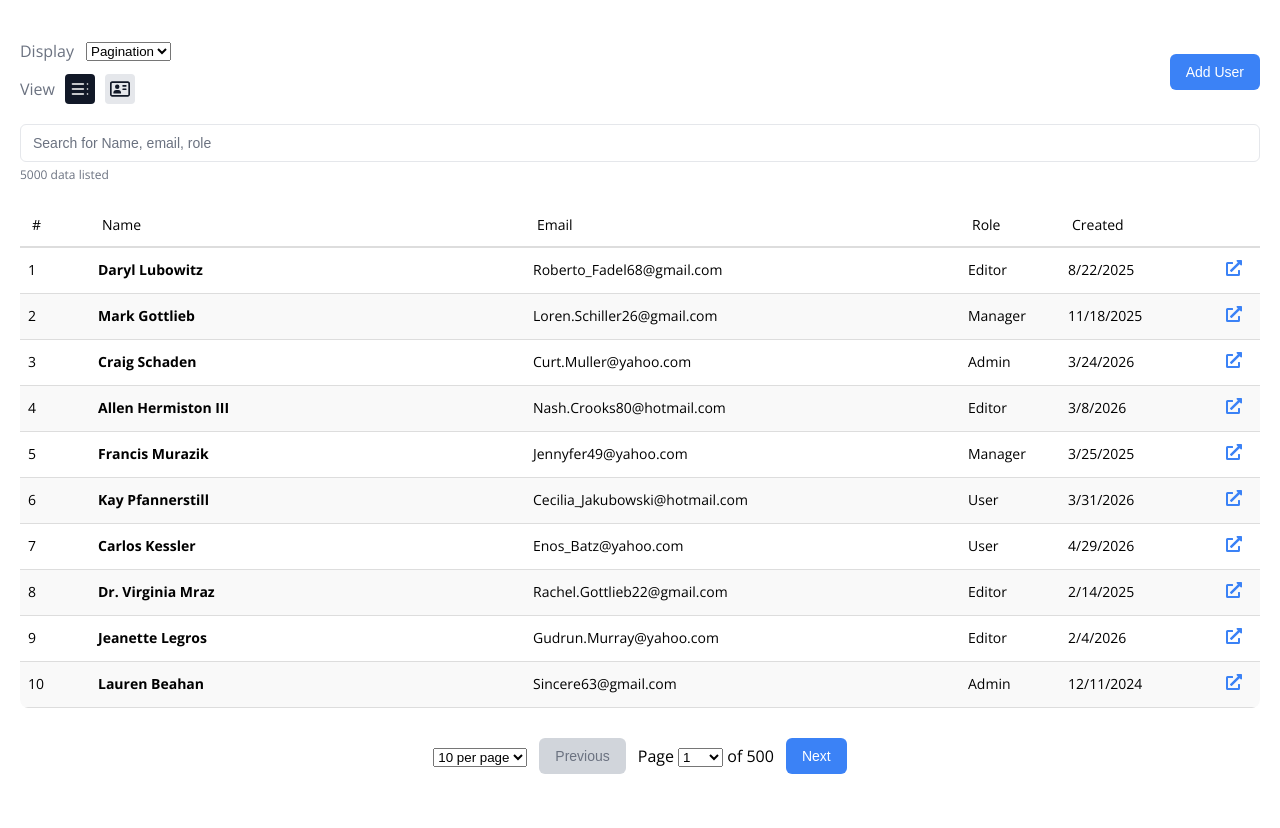
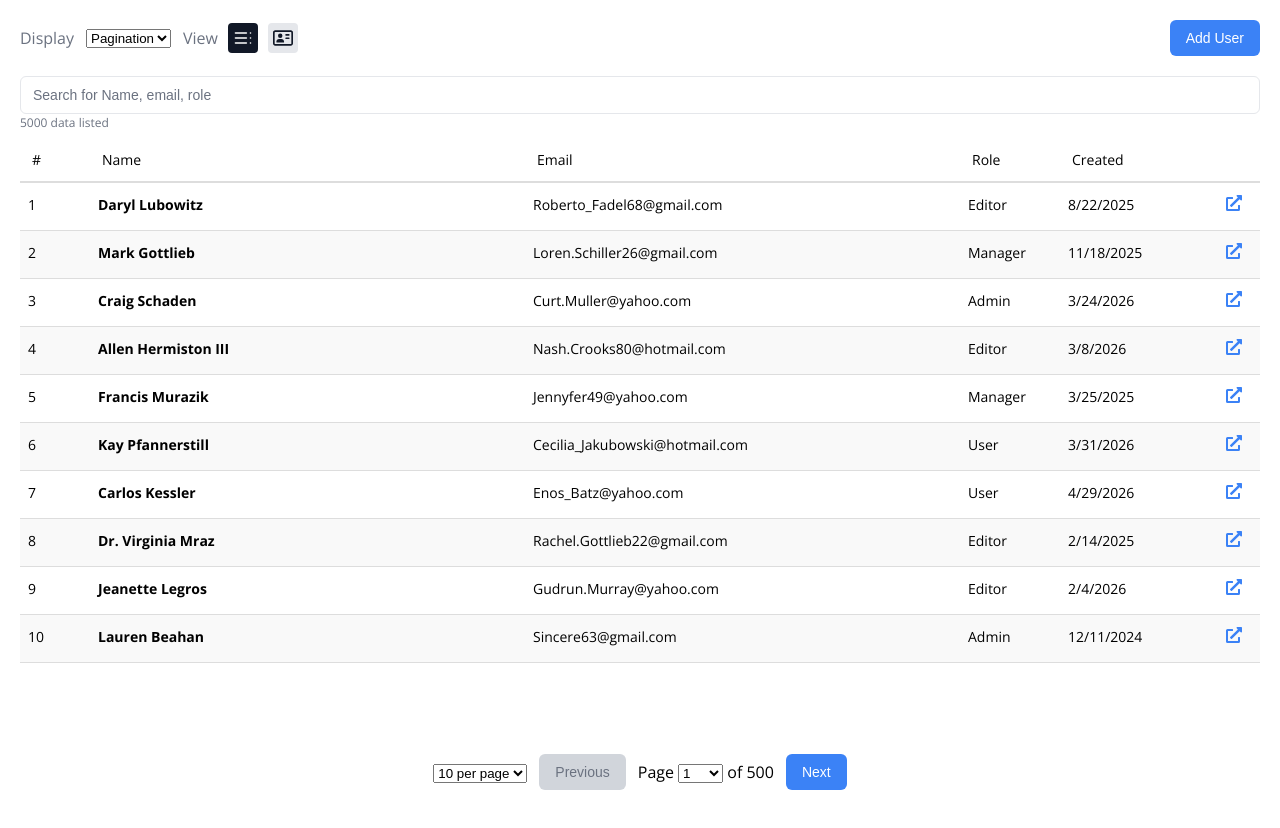
Before and after one commit to dizefurkan/task-evreka, a React (Vite) app: page / in a window 1280 px wide. Shown: the top 828 px of the page. Built offline with nearby package versions, Linux system fonts and the light colour scheme.

Commit message:
VirtualList add for Table and Card

```diff
--- a/src/App.tsx
+++ b/src/App.tsx
@@ -1,17 +1,27 @@
 import { Route, Routes } from "react-router";
 import { lazy } from "react";
+import styled from "styled-components";
 
 const UserList = lazy(() => import("./pages/user-list"));
 const UserDetail = lazy(() => import("./pages/user-detail"));
 
+const Wrapper = styled.div`
+  height: 100%;
+  padding: 0px 20px;
+
+  @media screen and (max-width: 540px) {
+    padding: 0px 10px;
+  }
+`;
+
 function App() {
   return (
-    <div style={{ padding: "20px" }}>
+    <Wrapper>
       <Routes>
         <Route path="/users/:id" element={<UserDetail />} />
         <Route index path="*" element={<UserList />} />
       </Routes>
-    </div>
+    </Wrapper>
   );
 }
 
--- a/src/components/datatable/index.tsx
+++ b/src/components/datatable/index.tsx
@@ -1,13 +1,16 @@
-import React from "react";
+import React, { useRef } from "react";
+import { AutoSizer, List } from "react-virtualized";
 import * as S from "./styles";
 
-type Column<T> = {
+export type Column<T> = {
   label: React.ReactNode;
   width?: string;
   render: (row: T, index: number) => React.ReactNode;
 };
 
-type Props<T> = {
+type DataTableProps<T> = {
+  listHeight: number;
+
   data: T[];
   columns: Column<T>[];
 
@@ -18,7 +21,9 @@ type Props<T> = {
   onColumnClick?: (column: Column<T>) => void;
 };
 
-function DataTable<T>(props: Props<T>) {
+function DataTable<T>(props: DataTableProps<T>) {
+  const rowHeight = 48;
+
   const gridTemplateColumns = props.columns
     .map((col) => col.width || "1fr")
     .join(" ");
@@ -26,21 +31,35 @@ function DataTable<T>(props: Props<T>) {
   const gridStyle = {
     display: "grid",
     gridTemplateColumns,
+    overflow: "auto hidden",
   };
 
+  const tableWrapperRef = useRef<HTMLDivElement>(null);
+
   return (
-    <S.DataTableContainer>
+    <S.DataTableContainer ref={tableWrapperRef}>
       <S.Table>
         <S.TableHeader style={gridStyle}>
           {props.columns.map((col, i) => (
             <S.TableHeaderCell key={i}>{col.label}</S.TableHeaderCell>
           ))}
         </S.TableHeader>
-        <S.TableBody>
-          {props.data.map((row, rowIndex) => (
+
+        <AutoSizer disableHeight>
+          {({ width }) => (
+            <div>
+              <List
+                width={width}
+                containerStyle={{ paddingBottom: "20px" }}
+                height={props.data.length ? props.listHeight : 0}
+                rowCount={props.data.length}
+                rowHeight={rowHeight}
+                rowRenderer={({ index, key, style }) => {
+                  const row = props.data[index];
+                  return (
                     <S.TableRow
-              key={rowIndex}
-              style={gridStyle}
+                      key={key}
+                      style={{ ...style, ...gridStyle }}
                       onClick={() => props.onRowClick && props.onRowClick(row)}
                     >
                       {props.columns.map((column, colIndex) => (
@@ -50,16 +69,20 @@ function DataTable<T>(props: Props<T>) {
                             props.onColumnClick && props.onColumnClick(column)
                           }
                         >
-                  {column.render(row, rowIndex)}
+                          {column.render(row, index)}
                         </S.TableCell>
                       ))}
                     </S.TableRow>
-          ))}
-        </S.TableBody>
+                  );
+                }}
+              />
+            </div>
+          )}
+        </AutoSizer>
+
         {props.footer && <tfoot>{props.footer}</tfoot>}
       </S.Table>
     </S.DataTableContainer>
   );
 }
-
 export default DataTable;
--- a/src/components/datatable/styles.ts
+++ b/src/components/datatable/styles.ts
@@ -3,7 +3,6 @@ import styled from "styled-components";
 export const DataTableContainer = styled.div`
   width: 100%;
   overflow-x: auto;
-  margin: 20px 0;
   border-radius: 8px;
 `;
 
--- a/src/components/form/styles.ts
+++ b/src/components/form/styles.ts
@@ -2,10 +2,12 @@ import styled from "styled-components";
 import type { FormItemStatusType } from ".";
 
 export const FormItem = styled.label`
+  position: relative;
   display: flex;
   flex-direction: column;
   gap: 4px;
   width: 100%;
+  padding-bottom: 16px;
 
   &:has(input[required]) > span:first-of-type::after,
   &:has(input[required]) > span:first-of-type::after,
@@ -26,6 +28,8 @@ export const FormLabel = styled.span<{ $status?: FormItemStatusType }>`
 `;
 
 export const FormHelpText = styled.span<{ $status?: FormItemStatusType }>`
+  position: absolute;
+  top: calc(100% - 16px);
   color: ${({ $status, theme }) =>
     $status === "error"
       ? theme.colors.danger
--- a/src/components/pagination/styles.ts
+++ b/src/components/pagination/styles.ts
@@ -6,7 +6,6 @@ export const PaginationContainer = styled.div`
   justify-content: center;
   align-items: center;
   gap: 12px;
-  margin: 20px 0;
 `;
 
 export const PaginationButton = styled(Button)`
--- a/src/pages/user-list/filter/styles.ts
+++ b/src/pages/user-list/filter/styles.ts
@@ -5,4 +5,5 @@ export const FilterWrapper = styled.div`
   justify-content: space-between;
   align-items: center;
   gap: 12px;
+  padding-bottom: 8px;
 `;
--- a/src/pages/user-list/index.tsx
+++ b/src/pages/user-list/index.tsx
@@ -11,11 +11,11 @@ import { UserListContext } from "./context";
 import * as S from "./styles";
 
 export const LS_VIEW = "view";
+export const LS_DISPLAY_DATA_MODE = "displayDataMode";
 export type UserListProps = {};
 
 function UserList(props: UserListProps) {
   const userListValues = useUserList(props);
-  const { users, displayDataMode } = userListValues;
 
   return (
     <UserListContext.Provider value={userListValues}>
@@ -28,7 +28,7 @@ function UserList(props: UserListProps) {
       </S.PageSettingsContainer>
       <Filter />
       <List />
-      {!!users.length && displayDataMode === "pagination" && <Pagination />}
+      <Pagination />
     </UserListContext.Provider>
   );
 }
--- a/src/pages/user-list/list/index.tsx
+++ b/src/pages/user-list/list/index.tsx
@@ -1,33 +1,48 @@
-import DataTable from "../../../components/datatable";
+import DataTable, { type Column } from "../../../components/datatable";
 import FaExternalLinkAlt from "../../../assets/icons/FaExternalLinkAlt";
 import type { User } from "../useUserList";
-import { useContext, useRef } from "react";
+import { useCallback, useContext, useMemo, useRef } from "react";
 import { UserListContext } from "../context";
 import Button from "../../../components/button";
 import { useNavigate } from "react-router";
 import UserCard from "../../../components/user-card";
 import { UserListContainer } from "../styles";
 import EmptyState from "../../../components/empty-state";
+import {
+  AutoSizer,
+  CellMeasurer,
+  CellMeasurerCache,
+  Grid,
+} from "react-virtualized";
+import useList from "./useList";
 
-function List() {
+function ListPage() {
   const userListRef = useRef<HTMLDivElement>(null);
   const navigate = useNavigate();
+  const { wrapperRef, listHeight } = useList();
   const { view, users, pagination, searchKeyword, setSearchKeyword } =
     useContext(UserListContext);
 
-  return (
-    <>
-      {view === "table" && (
-        <DataTable<User>
-          data={users}
-          columns={[
+  const cacheRef = useRef(
+    new CellMeasurerCache({
+      fixedWidth: true,
+      defaultHeight: 200,
+    })
+  );
+
+  const getColumnCount = useCallback((containerWidth: number) => {
+    if (containerWidth < 540) return 1;
+    if (containerWidth < 768) return 2;
+    return 3;
+  }, []);
+
+  const columns: Column<User>[] = useMemo(
+    () => [
       {
         label: "#",
         render: (_, index) => (
           <span>
-                  {1 +
-                    index +
-                    (pagination.currentPage - 1) * pagination.itemsPerPage}
+            {1 + index + (pagination.currentPage - 1) * pagination.itemsPerPage}
           </span>
         ),
         width: "70px",
@@ -78,22 +93,78 @@ function List() {
           </div>
         ),
       },
-          ]}
+    ],
+    []
+  );
+
+  return (
+    <div ref={wrapperRef}>
+      {view === "table" && (
+        <DataTable<User>
+          data={users}
+          listHeight={listHeight}
+          columns={columns}
         />
       )}
       {view === "card" && (
-        <UserListContainer ref={userListRef}>
-          {users.map((user) => (
+        <UserListContainer
+          ref={userListRef}
+          style={{ height: users.length ? listHeight + "px" : 0 }}
+        >
+          <AutoSizer>
+            {({ width, height }) => {
+              const columnCount = getColumnCount(width);
+              const columnWidth = Math.floor(width / columnCount);
+              const rowCount = Math.ceil(users.length / columnCount);
+
+              return (
+                <Grid
+                  width={width}
+                  height={height}
+                  containerStyle={{ paddingBottom: "20px" }}
+                  columnCount={columnCount}
+                  columnWidth={columnWidth}
+                  rowCount={rowCount}
+                  rowHeight={cacheRef.current.rowHeight}
+                  deferredMeasurementCache={cacheRef.current}
+                  cellRenderer={(params) => {
+                    const { columnIndex, rowIndex, key, style, parent } =
+                      params;
+                    const index = rowIndex * columnCount + columnIndex;
+                    const user = users[index];
+                    if (!user) return null;
+
+                    return (
+                      <CellMeasurer
+                        cache={cacheRef.current}
+                        columnIndex={columnIndex}
+                        rowIndex={rowIndex}
+                        parent={parent}
+                        key={key}
+                      >
+                        {({ registerChild }) => (
+                          <div
+                            ref={registerChild}
+                            style={{
+                              ...style,
+                              // padding: 8,
+                              boxSizing: "border-box",
+                            }}
+                          >
                             <UserCard
-              tabIndex={0}
-              key={user.id}
+                              user={user}
+                              onClick={() => navigate(`/users/${user.id}`)}
                               style={{ width: "100%" }}
-              user={user}
-              onClick={() => {
-                navigate(`/users/${user.id}`);
+                            />
+                          </div>
+                        )}
+                      </CellMeasurer>
+                    );
                   }}
                 />
-          ))}
+              );
+            }}
+          </AutoSizer>
         </UserListContainer>
       )}
 
@@ -112,8 +183,8 @@ function List() {
           )}
         </EmptyState>
       )}
-    </>
+    </div>
   );
 }
 
-export default List;
+export default ListPage;
--- /dev/null
+++ b/src/pages/user-list/list/useList.tsx
@@ -0,0 +1,41 @@
+import { useContext, useLayoutEffect, useRef, useState } from "react";
+import { UserListContext } from "../context";
+
+function useList() {
+  const { view } = useContext(UserListContext);
+  const wrapperRef = useRef<HTMLDivElement>(null);
+
+  const [listHeight, setListHeight] = useState(360);
+
+  useLayoutEffect(() => {
+    const updateHeight = () => {
+      const wrapper = wrapperRef.current;
+      if (!wrapper) return;
+
+      const parent = wrapper.parentElement;
+      if (!parent) return;
+
+      let totalOffset = 0;
+
+      for (const child of Array.from(parent.children)) {
+        if (child !== wrapper) {
+          totalOffset += (child as any)?.getBoundingClientRect?.().height;
+        }
+      }
+
+      const height = window.innerHeight - totalOffset;
+      setListHeight(height > 0 ? height : 0);
+    };
+
+    updateHeight();
+    window.addEventListener("resize", updateHeight);
+    return () => window.removeEventListener("resize", updateHeight);
+  }, [view]);
+
+  return {
+    wrapperRef,
+    listHeight,
+  };
+}
+
+export default useList;
--- a/src/pages/user-list/pagination/index.tsx
+++ b/src/pages/user-list/pagination/index.tsx
@@ -4,6 +4,8 @@ import { UserListContext } from "../context";
 
 const Pagination = () => {
   const {
+    users,
+    displayDataMode,
     pagination: {
       hasNextPage,
       hasPreviousPage,
@@ -18,6 +20,10 @@ const Pagination = () => {
 
   return (
     <StickyPagination
+      style={{
+        display:
+          !!users.length && displayDataMode === "pagination" ? "flex" : "none",
+      }}
       hasPrevious={hasPreviousPage}
       hasNext={hasNextPage}
       itemsPerPage={itemsPerPage}
--- a/src/pages/user-list/styles.ts
+++ b/src/pages/user-list/styles.ts
@@ -5,20 +5,20 @@ export const PageSettingsContainer = styled.div`
   display: flex;
   justify-content: space-between;
   align-items: center;
-  margin: 20px 0;
+  padding: 20px 0;
 
   @media screen and (max-width: 540px) {
-    // flex-direction: column;
   }
 `;
 
 export const DisplayDataModeViewOptionsWrapper = styled.div`
   display: flex;
-  flex-direction: column;
   width: 100%;
+  flex-direction: row;
   gap: 12px;
 
   @media screen and (max-width: 540px) {
+    flex-direction: column;
     justify-content: space-between;
   }
 `;
@@ -45,5 +45,5 @@ export const UserListContainer = styled.div`
   grid-gap: 10px;
 
   border-radius: 10px;
-  margin: 20px auto;
+  padding-top: 0;
 `;
--- a/src/pages/user-list/useUserList.ts
+++ b/src/pages/user-list/useUserList.ts
@@ -1,5 +1,5 @@
 import { useCallback, useEffect, useMemo, useState } from "react";
-import { LS_VIEW, type UserListProps } from ".";
+import { LS_DISPLAY_DATA_MODE, LS_VIEW, type UserListProps } from ".";
 import usePagination from "../../components/pagination/usePagination";
 
 import { faker } from "@faker-js/faker";
@@ -56,6 +56,7 @@ const generateFakeUsers = (count: number) => {
 export const fakeUsers = generateFakeUsers(5000);
 
 type View = "table" | "card";
+type DisplayDataMode = "pagination" | "all";
 
 function useUserList(_: UserListProps) {
   const [searchKeyword, setSearchKeyword] = useState("");
@@ -64,8 +65,9 @@ function useUserList(_: UserListProps) {
   const [view, setView] = useState<View>(
     (localStorage.getItem(LS_VIEW) as View) || "table"
   );
-  const [displayDataMode, setDisplayDataMode] = useState<"pagination" | "all">(
-    "pagination"
+  const [displayDataMode, setDisplayDataMode] = useState<DisplayDataMode>(
+    (localStorage.getItem(LS_DISPLAY_DATA_MODE) as DisplayDataMode) ||
+      "pagination"
   );
 
   /**
@@ -136,7 +138,10 @@ function useUserList(_: UserListProps) {
       localStorage.setItem(LS_VIEW, view);
     },
     displayDataMode,
-    setDisplayDataMode,
+    setDisplayDataMode: (mode: "pagination" | "all") => {
+      setDisplayDataMode(mode);
+      localStorage.setItem(LS_DISPLAY_DATA_MODE, mode);
+    },
 
     pagination,
   };
```
Also changed, not shown: 1 other file (tests, documents, lock files or other folders). Lines whose indentation alone changed are shown as unchanged.
